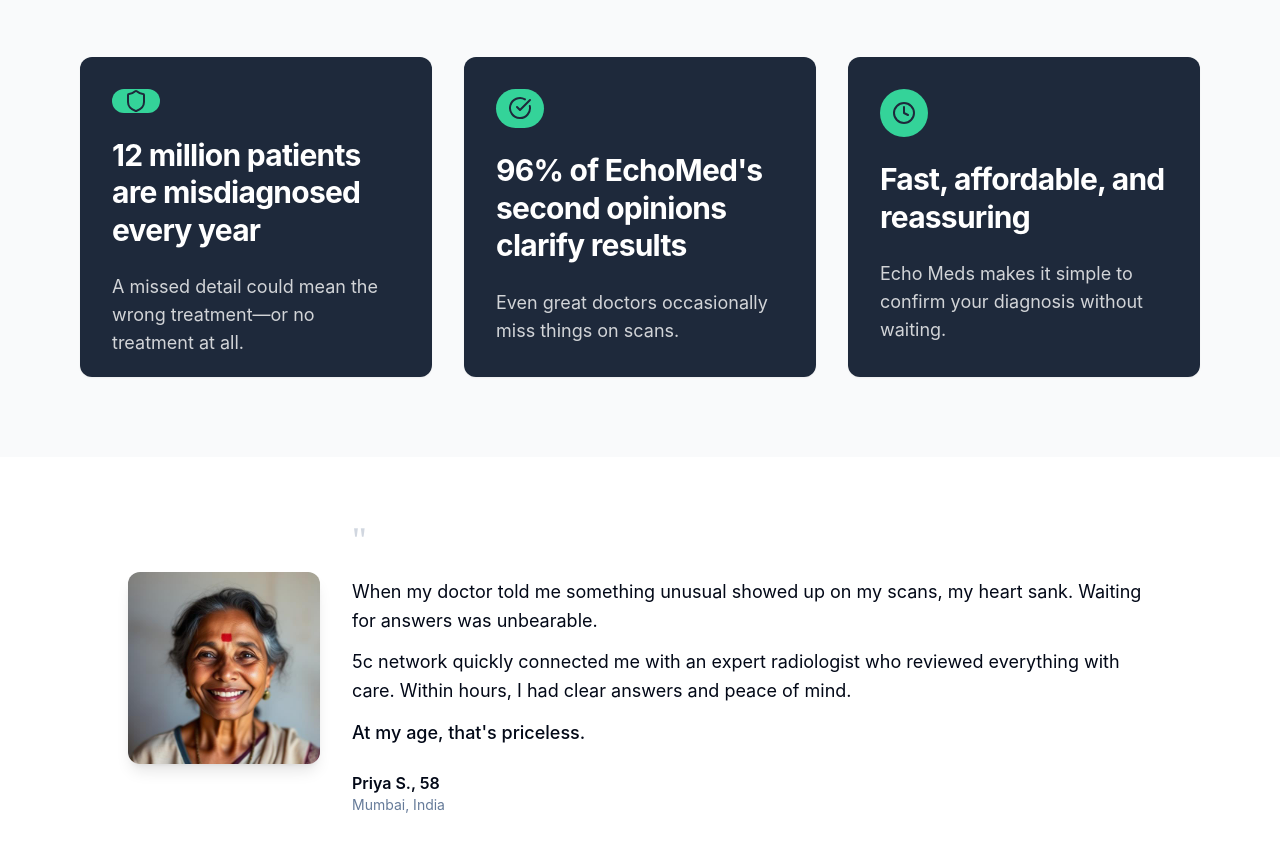
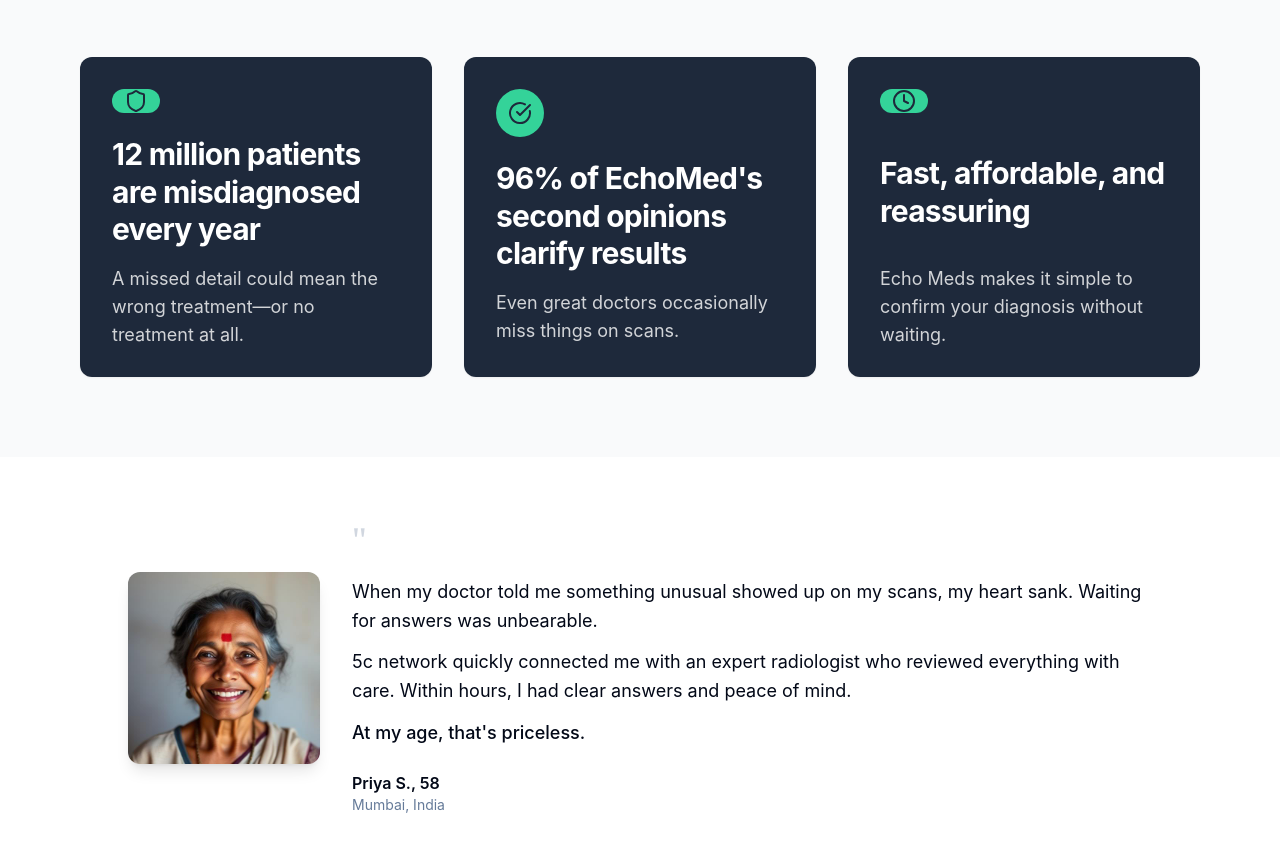
Before and after one commit to aditigandhi-5c/last-opinion, a React (Vite) app: page / in a window 1280 px wide. Shown: the part 3177-4026 px from the top of the page. Built offline with nearby package versions, Linux system fonts and the light colour scheme.

Commit message:
Align text in boxes

```diff
--- a/src/pages/Index.tsx
+++ b/src/pages/Index.tsx
@@ -306,11 +306,11 @@ const Index = () => {
           <div className="grid md:grid-cols-2 lg:grid-cols-3 gap-6 md:gap-8">
             <Card className="relative h-80 overflow-hidden border-0 bg-slate-800 text-white">
               <CardContent className="p-8 h-full flex flex-col">
-                <div className="w-12 h-12 bg-emerald-400 rounded-full flex items-center justify-center mb-6">
+                <div className="w-12 h-12 bg-emerald-400 rounded-full flex items-center justify-center mb-8">
                   <Shield className="h-6 w-6 text-slate-800" />
                 </div>
-                <div className="flex-1 flex flex-col justify-center">
-                  <h3 className="text-3xl font-bold mb-6 leading-tight">
+                <div>
+                  <h3 className="text-3xl font-bold mb-6 leading-tight h-24 flex items-center">
                     12 million patients are misdiagnosed every year
                   </h3>
                   <p className="text-white/80 text-lg">
@@ -322,11 +322,11 @@ const Index = () => {
 
             <Card className="relative h-80 overflow-hidden border-0 bg-slate-800 text-white">
               <CardContent className="p-8 h-full flex flex-col">
-                <div className="w-12 h-12 bg-emerald-400 rounded-full flex items-center justify-center mb-6">
+                <div className="w-12 h-12 bg-emerald-400 rounded-full flex items-center justify-center mb-8">
                   <CheckCircle className="h-6 w-6 text-slate-800" />
                 </div>
-                <div className="flex-1 flex flex-col justify-center">
-                  <h3 className="text-3xl font-bold mb-6 leading-tight">
+                <div>
+                  <h3 className="text-3xl font-bold mb-6 leading-tight h-24 flex items-center">
                     96% of EchoMed's second opinions clarify results
                   </h3>
                   <p className="text-white/80 text-lg">
@@ -338,11 +338,11 @@ const Index = () => {
 
             <Card className="relative h-80 overflow-hidden border-0 bg-slate-800 text-white">
               <CardContent className="p-8 h-full flex flex-col">
-                <div className="w-12 h-12 bg-emerald-400 rounded-full flex items-center justify-center mb-6">
+                <div className="w-12 h-12 bg-emerald-400 rounded-full flex items-center justify-center mb-8">
                   <Clock className="h-6 w-6 text-slate-800" />
                 </div>
-                <div className="flex-1 flex flex-col justify-center">
-                  <h3 className="text-3xl font-bold mb-6 leading-tight">
+                <div>
+                  <h3 className="text-3xl font-bold mb-6 leading-tight h-24 flex items-center">
                     Fast, affordable, and reassuring
                   </h3>
                   <p className="text-white/80 text-lg">
```
